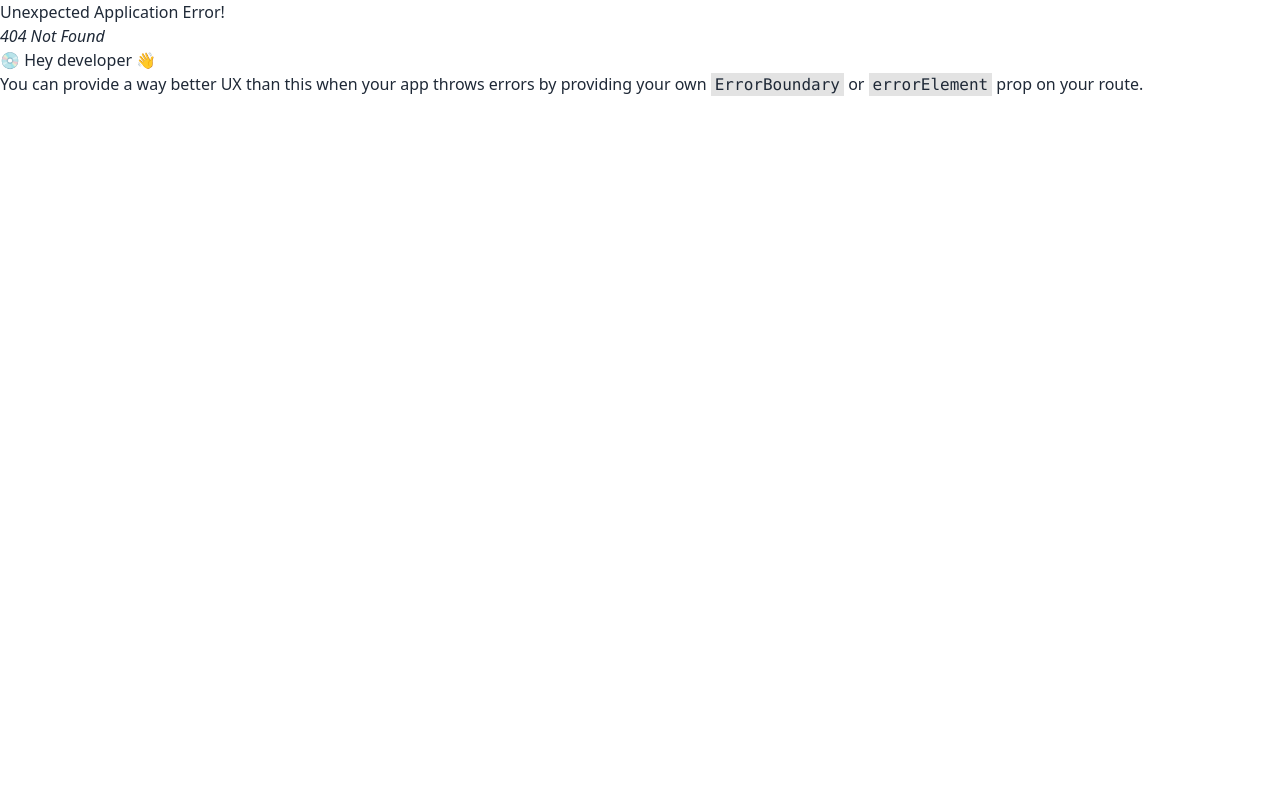
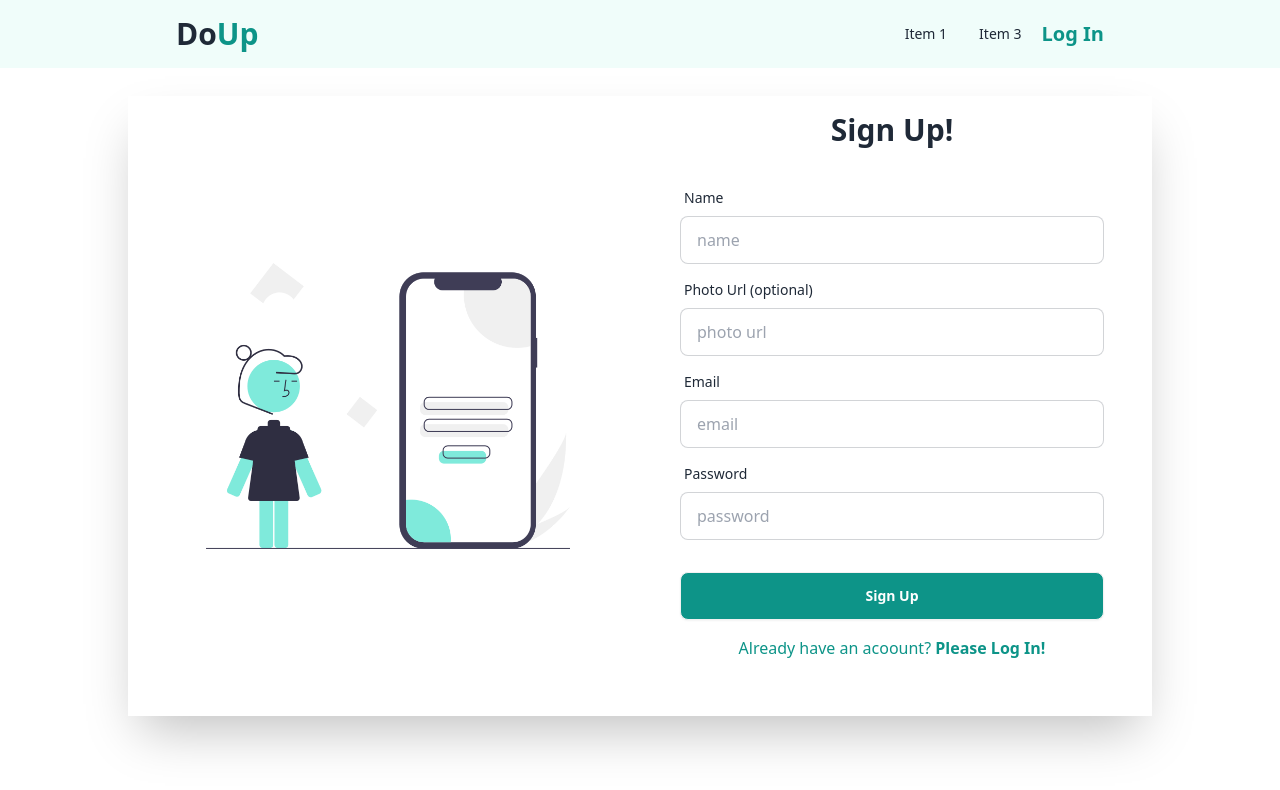
Before and after one commit to rakibaakter/task-management-client, a React (Vite) app: page /sign-up in a window 1280 px wide. Before the commit this address had no page. Shown: the top 790 px of the page. Built offline with nearby package versions, Linux system fonts and the light colour scheme.

Commit message:
created login and sign up page

```diff
--- a/package.json
+++ b/package.json
@@ -10,8 +10,10 @@
     "preview": "vite preview"
   },
   "dependencies": {
+    "firebase": "^10.7.1",
     "react": "^18.2.0",
     "react-dom": "^18.2.0",
+    "react-hook-form": "^7.49.2",
     "react-icons": "^4.12.0",
     "react-router-dom": "^6.21.0"
   },
--- /dev/null
+++ b/src/Firebase/firebase.config.js
@@ -0,0 +1,21 @@
+// Import the functions you need from the SDKs you need
+import { initializeApp } from "firebase/app";
+import { getAuth } from "firebase/auth";
+// TODO: Add SDKs for Firebase products that you want to use
+// https://firebase.google.com/docs/web/setup#available-libraries
+
+// Your web app's Firebase configuration
+const firebaseConfig = {
+  apiKey: import.meta.env.VITE_apiKey,
+  authDomain: import.meta.env.VITE_authDomain,
+  projectId: import.meta.env.VITE_projectId,
+  storageBucket: import.meta.env.VITE_storageBucket,
+  messagingSenderId: import.meta.env.VITE_messagingSenderId,
+  appId: import.meta.env.VITE_appId,
+};
+
+// Initialize Firebase
+const app = initializeApp(firebaseConfig);
+const auth = getAuth(app);
+
+export default auth;
--- /dev/null
+++ b/src/Pages/Login/Login.jsx
@@ -0,0 +1,61 @@
+import { Link } from "react-router-dom";
+import loginImg from "../../assets/login.png";
+
+const Login = () => {
+  return (
+    <div className="pt-32">
+      <div className="hero shadow-2xl w-4/5 mx-auto ">
+        <div className="hero-content flex-col lg:flex-row">
+          <div className="md:w-1/2 ">
+            <img src={loginImg} alt="" className="w-full" />
+          </div>
+          <div className="card md:w-1/2">
+            <h1 className="text-4xl font-bold text-center">Login now!</h1>
+            <form className="card-body">
+              <div className="form-control">
+                <label className="label">
+                  <span className="label-text">Email</span>
+                </label>
+                <input
+                  type="email"
+                  placeholder="email"
+                  name="email"
+                  className="input input-bordered"
+                  required
+                />
+              </div>
+              <div className="form-control">
+                <label className="label">
+                  <span className="label-text">Password</span>
+                </label>
+                <input
+                  type="password"
+                  placeholder="password"
+                  name="password"
+                  className="input input-bordered"
+                  required
+                />
+              </div>
+
+              <div className="form-control mt-6">
+                <input
+                  type="submit"
+                  value="Log In"
+                  className="btn bg-teal-600 text-white hover:text-teal-600"
+                />
+              </div>
+              <label className="  text-center my-2 text-teal-600">
+                New Here?{" "}
+                <Link to="/sign-up" className="font-bold">
+                  Create a New Account
+                </Link>
+              </label>
+            </form>
+          </div>
+        </div>
+      </div>
+    </div>
+  );
+};
+
+export default Login;
--- /dev/null
+++ b/src/Pages/SignUp/SignUp.jsx
@@ -0,0 +1,173 @@
+import { useForm } from "react-hook-form";
+import loginImg from "../../assets/login.png";
+import { Link } from "react-router-dom";
+
+const SignUp = () => {
+  const {
+    register,
+    formState: { errors, reset },
+    handleSubmit,
+  } = useForm();
+
+  const onSubmit = (data) => {
+    console.log(data);
+    // createUser(data.email, data.password)
+    //   .then((userCredential) => {
+    //     console.log(userCredential);
+    //     updateUser(data.name, data.photoUrl)
+    //       .then((res) => {
+    //         const newUser = {
+    //           name: data.name,
+    //           email: data.email,
+    //         };
+    //         axiosPublic
+    //           .post("/users", newUser)
+    //           .then((res) => {
+    //             if (res.data.insertedId) {
+    //               console.log("added to database");
+    //               Swal.fire({
+    //                 title: "Sign Up Successfully",
+    //                 showClass: {
+    //                   popup: `
+    //                     animate__animated
+    //                     animate__fadeInUp
+    //                     animate__faster
+    //                   `,
+    //                 },
+    //                 hideClass: {
+    //                   popup: `
+    //                     animate__animated
+    //                     animate__fadeOutDown
+    //                     animate__faster
+    //                   `,
+    //                 },
+    //               });
+    //               navigate("/");
+    //             }
+    //           })
+    //           .catch((error) => {
+    //             Swal.fire({
+    //               icon: "error",
+    //               title: "Oops...",
+    //               text: error.message,
+    //             });
+    //           });
+    //       })
+    //       .catch((error) => {
+    //         console.log(error.message);
+    //       });
+    //   })
+    //   .catch((error) => {
+    //     Swal.fire({
+    //       icon: "error",
+    //       title: "Oops...",
+    //       text: error.message,
+    //     });
+    //   });
+  };
+  return (
+    <div className="pt-24">
+      <div className="hero shadow-2xl w-4/5 mx-auto">
+        <div className="hero-content flex-col lg:flex-row">
+          <div className="text-center lg:text-left w-full lg:w-1/2">
+            <img src={loginImg} alt="" />
+          </div>
+          <div className="card w-full lg:w-1/2">
+            <h1 className="text-3xl font-bold text-center">Sign Up!</h1>
+            <form onSubmit={handleSubmit(onSubmit)} className="card-body">
+              <div className="form-control">
+                <label className="label">
+                  <span className="label-text">Name</span>
+                </label>
+                <input
+                  type="text"
+                  placeholder="name"
+                  name="name"
+                  {...register("name", { required: true })}
+                  className="input input-bordered"
+                />
+                {errors.name?.type === "required" && (
+                  <p className="text-red-600"> Name is required</p>
+                )}
+              </div>
+              <div className="form-control">
+                <label className="label">
+                  <span className="label-text">Photo Url (optional)</span>
+                </label>
+                <input
+                  type="text"
+                  placeholder="photo url"
+                  name="photoUrl"
+                  {...register("photoUrl")}
+                  className="input input-bordered"
+                />
+              </div>
+              <div className="form-control">
+                <label className="label">
+                  <span className="label-text">Email</span>
+                </label>
+                <input
+                  type="email"
+                  placeholder="email"
+                  name="email"
+                  className="input input-bordered"
+                  {...register("email", { required: true })}
+                />
+                {errors.email?.type === "required" && (
+                  <p className="text-red-600"> Email is required</p>
+                )}
+              </div>
+              <div className="form-control">
+                <label className="label">
+                  <span className="label-text">Password</span>
+                </label>
+                <input
+                  type="password"
+                  placeholder="password"
+                  name="password"
+                  className="input input-bordered"
+                  {...register("password", {
+                    required: true,
+                    minLength: 6,
+                    pattern:
+                      /^(?=.*[0-9])(?=.*[a-z])(?=.*[A-Z])(?=.*\W)(?!.*$#)$/,
+                  })}
+                />
+                {errors.password?.type === "required" && (
+                  <p className="text-red-600"> Password is required</p>
+                )}
+                {errors.password?.type === "minLength" && (
+                  <p className="text-red-600"> At least 6 character</p>
+                )}
+                {errors.password?.type === "pattern" && (
+                  <p className="text-red-600">
+                    {" "}
+                    Password must contain atleast one digit, one uppercase , one
+                    lowercase and one special character{" "}
+                  </p>
+                )}
+              </div>
+
+              <div className="form-control mt-6">
+                <input
+                  type="submit"
+                  value="Sign Up"
+                  className="btn bg-teal-600 text-white hover:text-teal-600"
+                />
+              </div>
+              <label className="  text-center my-2 text-teal-600">
+                Already have an acoount?{" "}
+                <Link to="/login" className="font-bold">
+                  Please Log In!
+                </Link>
+              </label>
+            </form>
+            {/* <SocialSIgnIn /> */}
+          </div>
+        </div>
+      </div>
+    </div>
+  );
+};
+
+export default SignUp;
--- a/src/Shared/Navbar/Navbar.jsx
+++ b/src/Shared/Navbar/Navbar.jsx
@@ -28,20 +28,24 @@ const Navbar = () => {
             </div>
             <ul
               tabIndex={0}
-              className="menu menu-sm dropdown-content mt-3 z-[1] p-2 shadow bg-base-100 rounded-box w-52"
+              className="menu menu-sm dropdown-content  z-[1] p-2 shadow   w-52"
             >
               {navLinks}
             </ul>
           </div>
-          <Link to="/">
-            <Logo />
-          </Link>
+          <div>
+            <Link to="/">
+              <Logo />
+            </Link>
+          </div>
         </div>
-        <div className="navbar-center hidden lg:flex">
-          <ul className="menu menu-horizontal px-1">{navLinks}</ul>
-        </div>
-        <div className="navbar-end">
-          <a className="btn">Button</a>
+        <div className="navbar-end justify-end">
+          <div className=" hidden lg:flex justify-end ">
+            <ul className="menu menu-horizontal px-1 ">{navLinks}</ul>
+          </div>
+          <div className="text-xl font-semibold text-teal-600">
+            <Link to="/login">Log In</Link>
+          </div>
         </div>
       </div>
     </nav>
```
Also changed, not shown: src/Routes/Routers.jsx (+10 -0 lines), src/assets/login.png (added), 1 other file (tests, documents, lock files or other folders).
